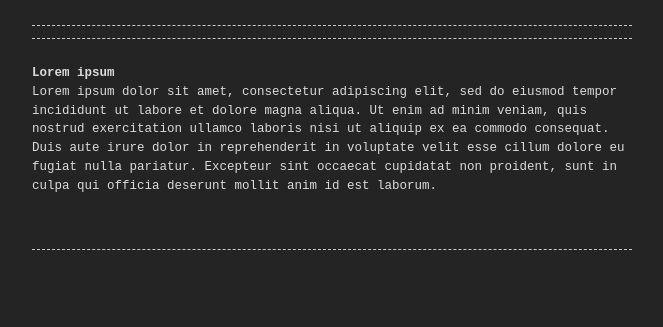
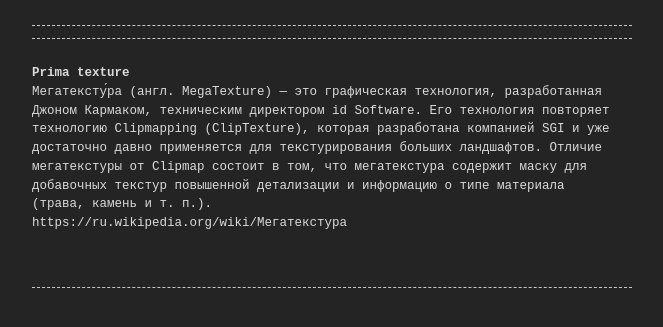
Before and after one commit to mynameisdax/prima_tex, a Jekyll site: the page built from index.md, in a window 1280 px wide. Shown: the top 327 px of the page, without its empty margins (308-971 px from the left). Built offline with Jekyll 4.4.1, drawn with Linux system fonts in a browser that asks for light colours.

Commit message:
Update index.md

```diff
--- a/index.md
+++ b/index.md
@@ -4,6 +4,8 @@ layout: home
 permalink: /
 ---
 
-# Lorem ipsum
+# Prima texture
 
-Lorem ipsum dolor sit amet, consectetur adipiscing elit, sed do eiusmod tempor incididunt ut labore et dolore magna aliqua. Ut enim ad minim veniam, quis nostrud exercitation ullamco laboris nisi ut aliquip ex ea commodo consequat. Duis aute irure dolor in reprehenderit in voluptate velit esse cillum dolore eu fugiat nulla pariatur. Excepteur sint occaecat cupidatat non proident, sunt in culpa qui officia deserunt mollit anim id est laborum.
+Мегатексту́ра (англ. MegaTexture) — это графическая технология, разработанная Джоном Кармаком, техническим директором id Software. Его технология повторяет технологию Clipmapping (ClipTexture), которая разработана компанией SGI и уже достаточно давно применяется для текстурирования больших ландшафтов. Отличие мегатекстуры от Clipmap состоит в том, что мегатекстура содержит маску для добавочных текстур повышенной детализации и информацию о типе материала
+(трава, камень и т. п.).
+https://ru.wikipedia.org/wiki/Мегатекстура
```
